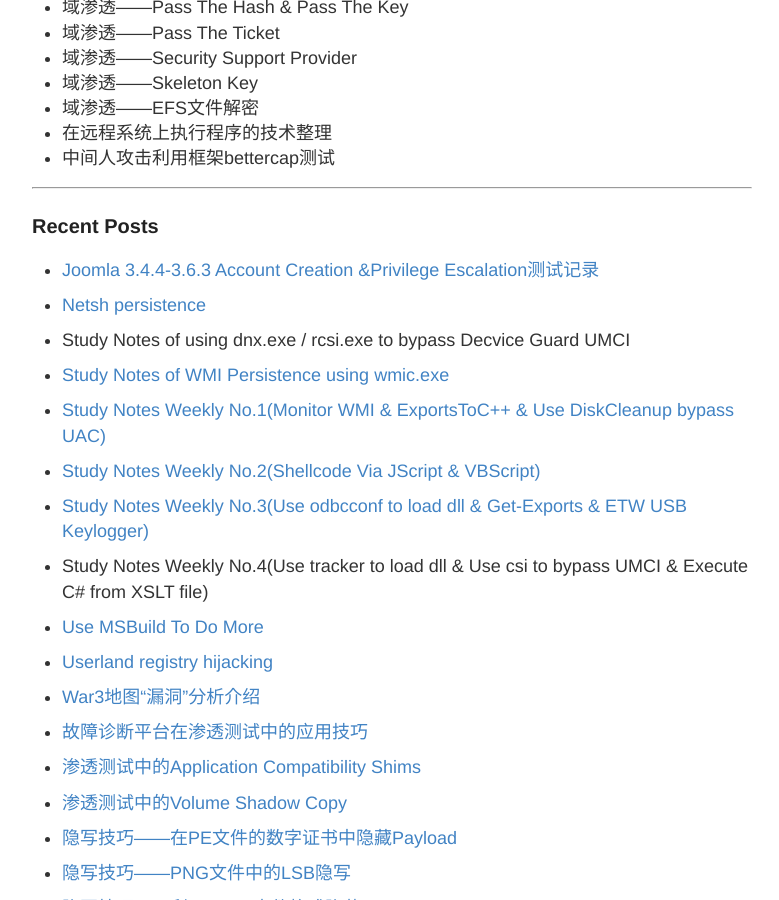
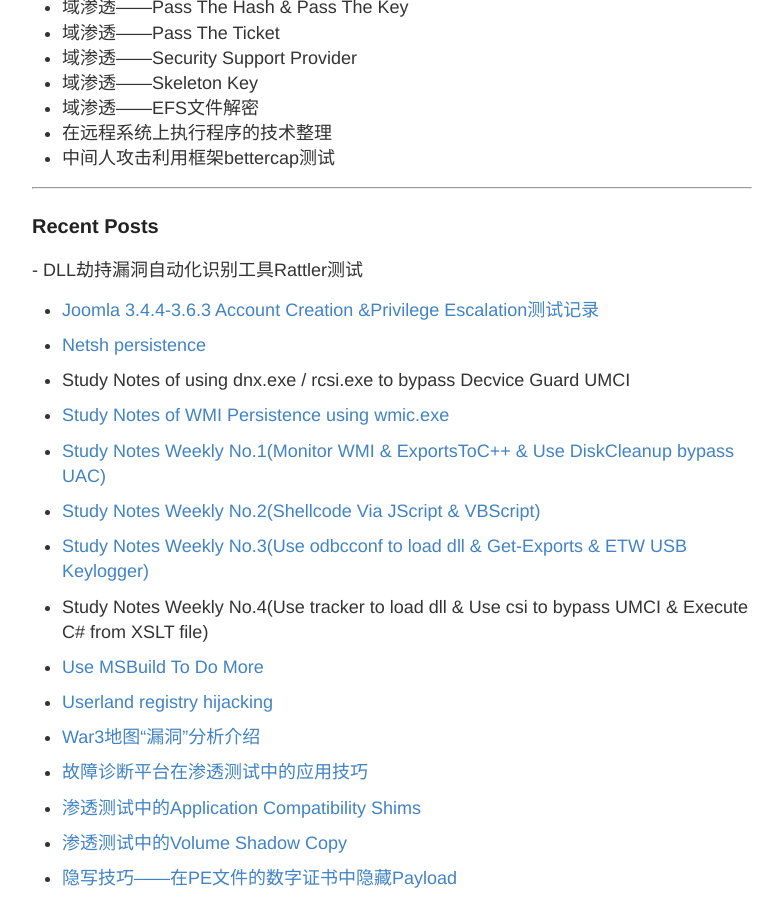
Before and after one commit to 3gstudent/backup-3gstudent.github.io, a Jekyll site: the page built from about.md, in a window 1280 px wide and 900 px high, scrolled down 1394 px. Shown: the whole window, without its empty margins (248-1027 px from the left). Built offline with Jekyll 4.4.1, drawn with Linux system fonts in a browser that asks for light colours.

Commit message:
Update about.md

```diff
--- a/about.md
+++ b/about.md
@@ -66,6 +66,10 @@ Github:  https://github.com/3gstudent
 
 ### Recent Posts
 
+
+-
+ DLL劫持漏洞自动化识别工具Rattler测试
+
 -
 [Joomla 3.4.4-3.6.3 Account Creation &Privilege Escalation测试记录](https://3gstudent.github.io/3gstudent.github.io/Joomla-3.4.4-3.6.3-Account-Creation-&Privilege-Escalation%E6%B5%8B%E8%AF%95%E8%AE%B0%E5%BD%95/)
 
```
